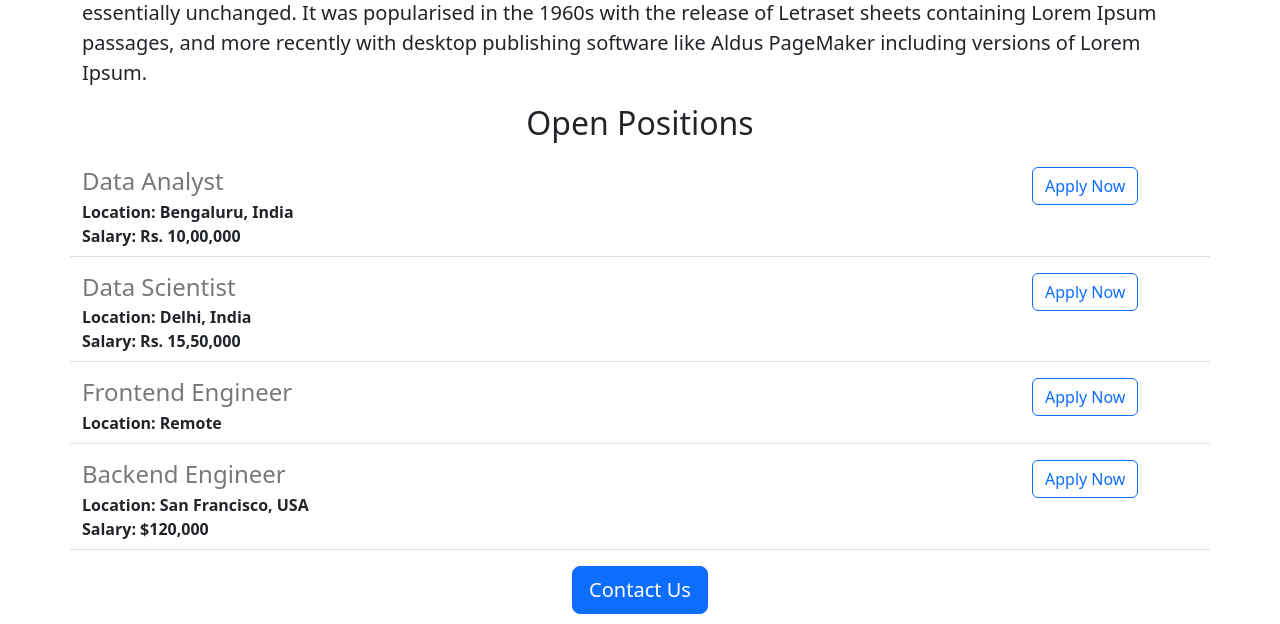
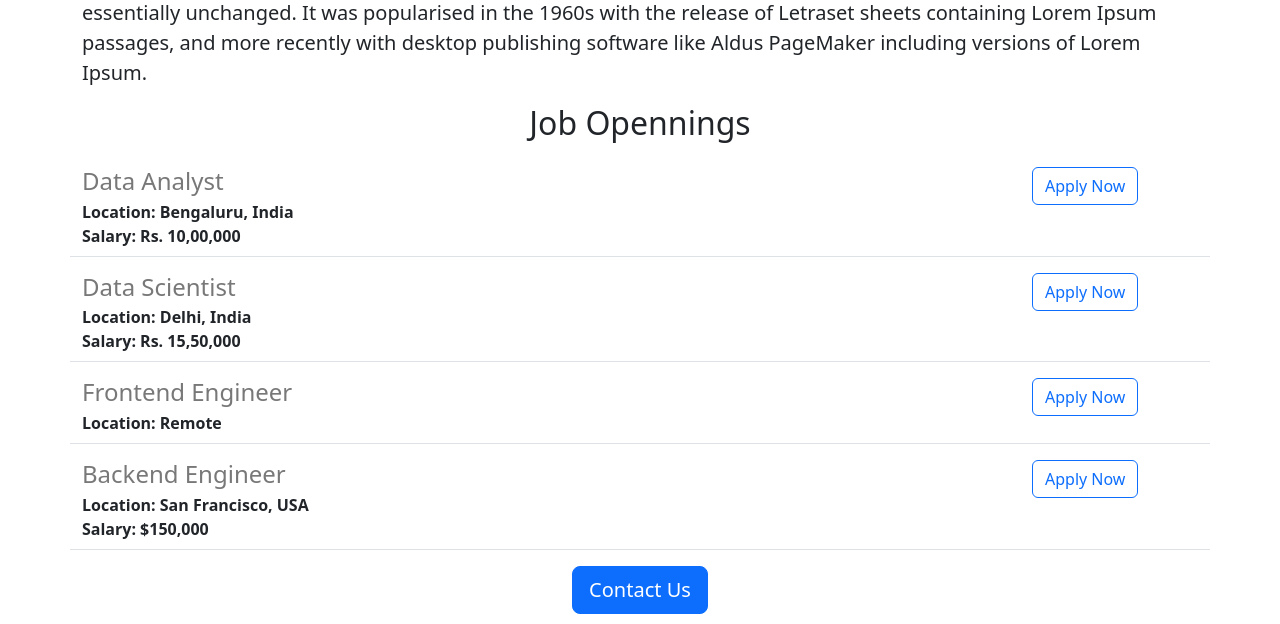
Before and after one commit to babakimf/jovian-careers-website-III, a Flask app: page / in a window 1280 px wide. Shown: the part 602-1226 px from the top of the page. Run offline with Flask 3, Linux system fonts and the light colour scheme.

Commit message:
something changes

```diff
--- a/app.py
+++ b/app.py
@@ -25,7 +25,7 @@ JOBS = [
         "id": 4,
         "title": "Backend Engineer",
         "location": "San Francisco, USA",
-        "salary": "$120,000",
+        "salary": "$150,000",
     }
 ]
 
--- a/templates/home.html
+++ b/templates/home.html
@@ -14,7 +14,7 @@
         <h2 class = "text-center mt-2 mb-4">About Jovian</h2>
 
             <p class = "lead">Lorem Ipsum is simply dummy text of the printing and typesetting industry. Lorem Ipsum has been the industry's standard dummy text ever since the 1500s, when an unknown printer took a galley of type and scrambled it to make a type specimen book. It has survived not only five centuries, but also the leap into electronic typesetting, remaining essentially unchanged. It was popularised in the 1960s with the release of Letraset sheets containing Lorem Ipsum passages, and more recently with desktop publishing software like Aldus PageMaker including versions of Lorem Ipsum.</p>
-        <h2 class = "text-center mt-2 mb-4">Open Positions</h2>
+        <h2 class = "text-center mt-2 mb-4">Job Opennings</h2>
         <!-- <p>TODO - Show the Jobs Here</p> -->
          {% include 'jobitem.html' %}
 
```
